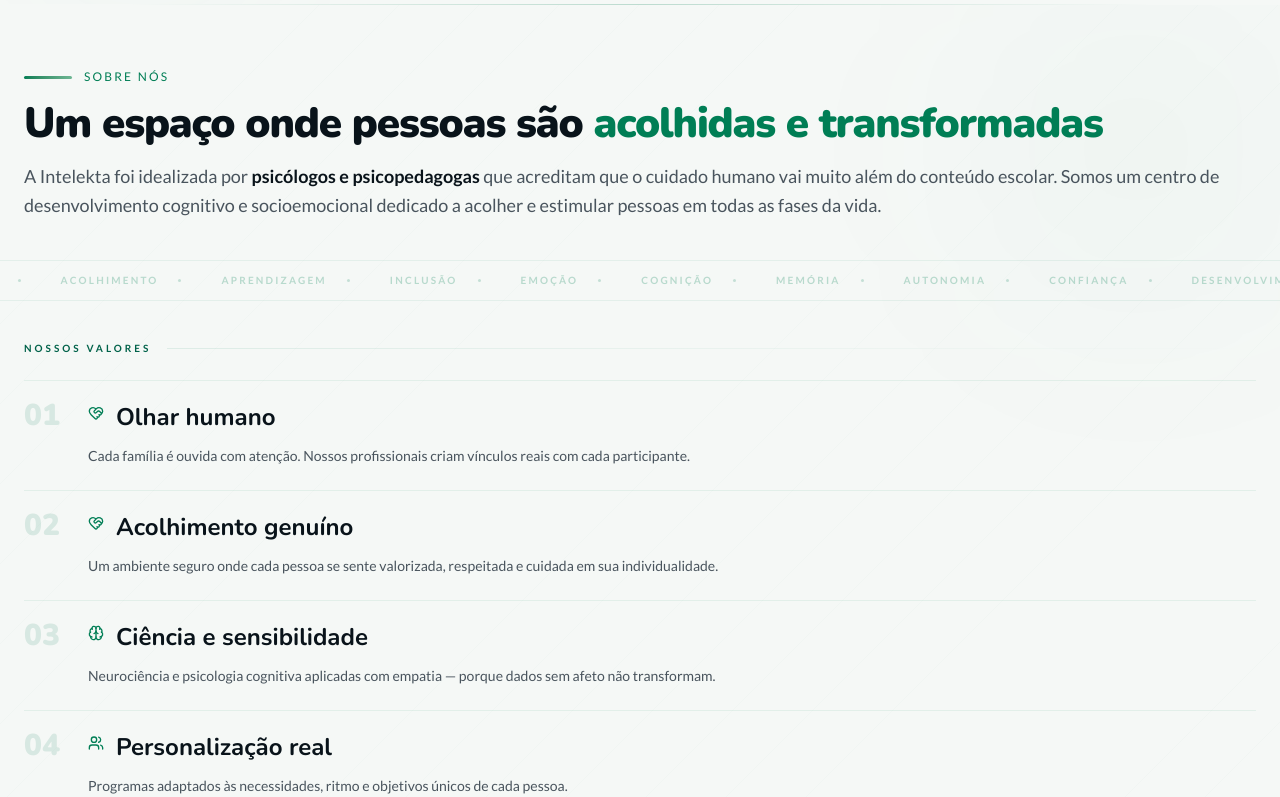
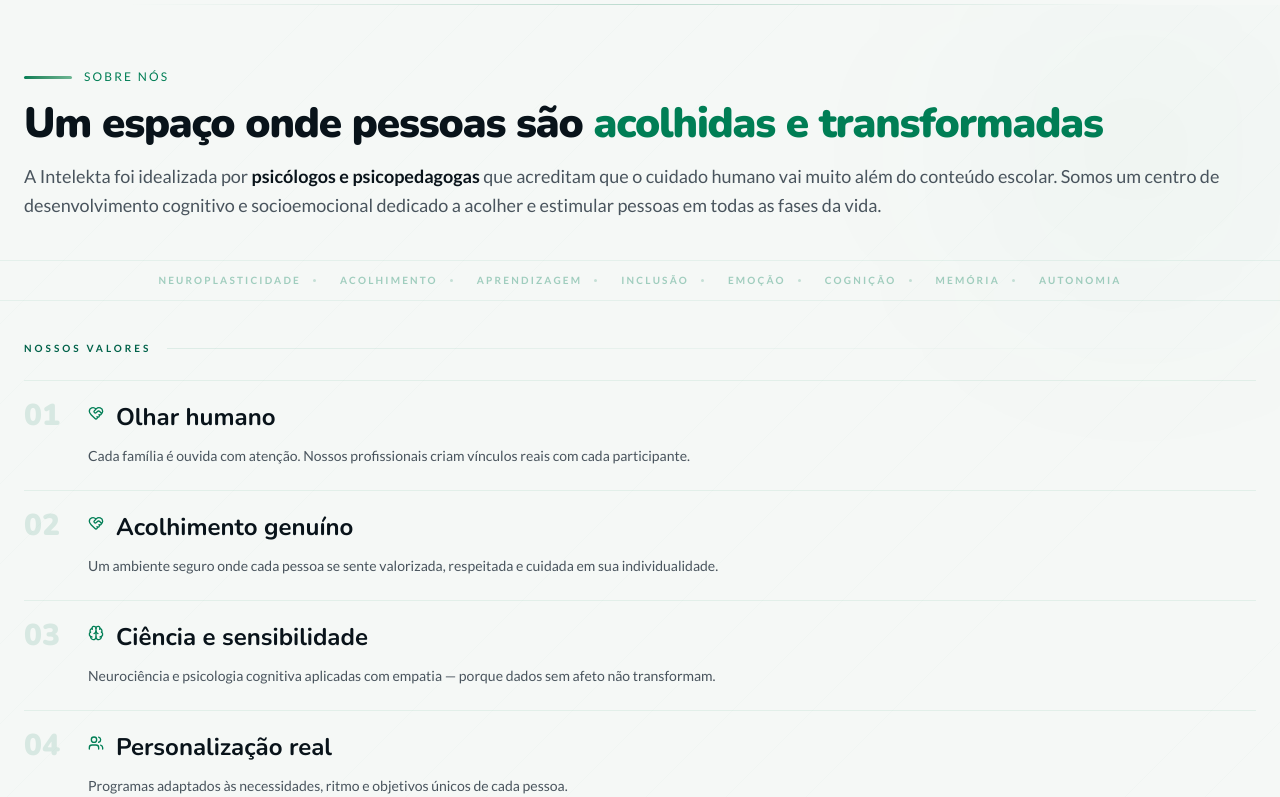
Before and after one commit to psicointelekta/intelekta, a Next.js app: page /m in a window 1280 px wide. Shown: the part 4391-5188 px from the top of the page. Built offline with nearby package versions, Linux system fonts and the light colour scheme.

Commit message:
Fix: fix mobile crashing

```diff
--- a/components/pages/home-mobile.tsx
+++ b/components/pages/home-mobile.tsx
@@ -308,7 +308,7 @@
           {eyebrow}
         </span>
       </div>
-      <h2 className={`font-serif text-editorial-lg text-balance font-extrabold leading-[1.04] tracking-[-0.03em] ${titleColor}`}>
+      <h2 className={`font-serif text-editorial-lg font-extrabold leading-[1.04] tracking-[-0.03em] ${titleColor}`}>
         {title}
       </h2>
       {description ? <div className={`text-base leading-relaxed sm:text-lg ${bodyColor}`}>{description}</div> : null}
@@ -325,7 +325,7 @@
           to { transform: translateX(-50%); }
         }
         .animate-marquee-mobile-about {
-          animation: marquee-mobile-about 26s linear infinite;
+          /* Disabled on mobile for performance */
         }
         @keyframes mobile-hero-word-cycle {
           0% { opacity: 0; transform: translateY(8px); }
@@ -480,7 +480,6 @@
         <div className="section-divider-dark" />
 
         <section id="depoimentos" className="relative overflow-hidden bg-dark-section px-6 py-16">
-          <div className="pointer-events-none absolute bottom-0 right-0 h-72 w-72 rounded-full bg-primary/[0.03] blur-[120px]" />
 
           <div className="relative mx-auto max-w-7xl space-y-8">
             <SectionHeader
@@ -501,8 +500,6 @@
         <div className="section-divider" />
 
         <section id="metodologia" className="relative overflow-hidden px-6 py-16 [contain:paint]">
-          <div className="pointer-events-none absolute bottom-0 left-0 h-72 w-72 rounded-full bg-secondary/[0.04] blur-[64px]" />
-          <div className="pointer-events-none absolute -right-16 top-24 h-56 w-56 rounded-full bg-primary/[0.035] blur-[48px]" />
           <div className="pointer-events-none absolute inset-0 bg-[radial-gradient(circle,var(--primary)_0.5px,transparent_0.5px)] bg-[length:36px_36px] opacity-[0.02]" />
 
           <div className="relative mx-auto max-w-7xl space-y-10">
@@ -583,15 +580,15 @@
               }
             />
 
-            <div className="-mx-6 overflow-hidden border-y border-primary/[0.07] py-3 [transform:translateZ(0)]" aria-hidden="true">
-              <div className="animate-marquee-mobile-about flex whitespace-nowrap [backface-visibility:hidden]">
-                {[...keywords, ...keywords, ...keywords].map((keyword, index) => (
+            <div className="-mx-6 border-y border-primary/[0.07] py-3" aria-hidden="true">
+              <div className="flex flex-wrap items-center justify-center gap-y-2 px-6">
+                {keywords.slice(0, 8).map((keyword, index) => (
                   <span
                     key={`${keyword}-${index}`}
-                    className="inline-flex items-center gap-5 px-5 text-[10px] font-bold uppercase tracking-[0.22em] text-primary/25"
+                    className="inline-flex items-center gap-3 px-3 text-[10px] font-bold uppercase tracking-[0.22em] text-primary/35"
                   >
                     {keyword}
-                    <span className="inline-block h-[3px] w-[3px] rounded-full bg-primary/20" />
+                    {index < 7 && <span className="inline-block h-[3px] w-[3px] rounded-full bg-primary/20" />}
                   </span>
                 ))}
               </div>
@@ -626,7 +623,7 @@
               </div>
             </div>
 
-            <div className="relative isolate overflow-hidden rounded-3xl border border-primary/10 bg-gradient-to-br from-primary/[0.06] via-background to-secondary/[0.04] [contain:paint]">
+            <div className="relative overflow-hidden rounded-3xl border border-primary/10 bg-card [contain:paint]">
               <div className="grid gap-4 px-6 py-8">
                 <div className="relative mx-auto h-52 w-52 rounded-full bg-primary/[0.03] shadow-inner">
                   <Image
@@ -662,7 +659,6 @@
         </section>
 
         <section id="equipe" className="relative overflow-hidden bg-dark-section px-6 py-16 [contain:paint]">
-          <div className="pointer-events-none absolute left-1/2 top-0 h-72 w-[640px] -translate-x-1/2 rounded-full bg-primary/[0.04] blur-[64px]" />
 
           <div className="relative mx-auto max-w-7xl space-y-10">
             <SectionHeader
@@ -714,8 +710,6 @@
         </section>
 
         <section id="faq" className="relative overflow-hidden px-6 py-16 [contain:paint]">
-          <div className="pointer-events-none absolute -left-16 top-0 h-56 w-56 rounded-full bg-primary/[0.03] blur-[48px]" />
-          <div className="pointer-events-none absolute -right-20 bottom-10 h-72 w-72 rounded-full bg-secondary/[0.04] blur-[64px]" />
 
           <div className="relative mx-auto max-w-7xl space-y-8">
             <SectionHeader
@@ -767,8 +761,6 @@
         <div className="section-divider" />
 
         <section id="contato" className="relative overflow-hidden px-6 py-16 [contain:paint]">
-          <div className="pointer-events-none absolute top-16 -right-16 h-56 w-56 rounded-full bg-primary/[0.03] blur-[48px]" />
-          <div className="pointer-events-none absolute bottom-0 -left-20 h-72 w-72 rounded-full bg-secondary/[0.04] blur-[64px]" />
 
           <div className="relative mx-auto max-w-7xl space-y-8">
             <SectionHeader
```
Also changed, not shown: app/globals.css (+2 -3 lines).
